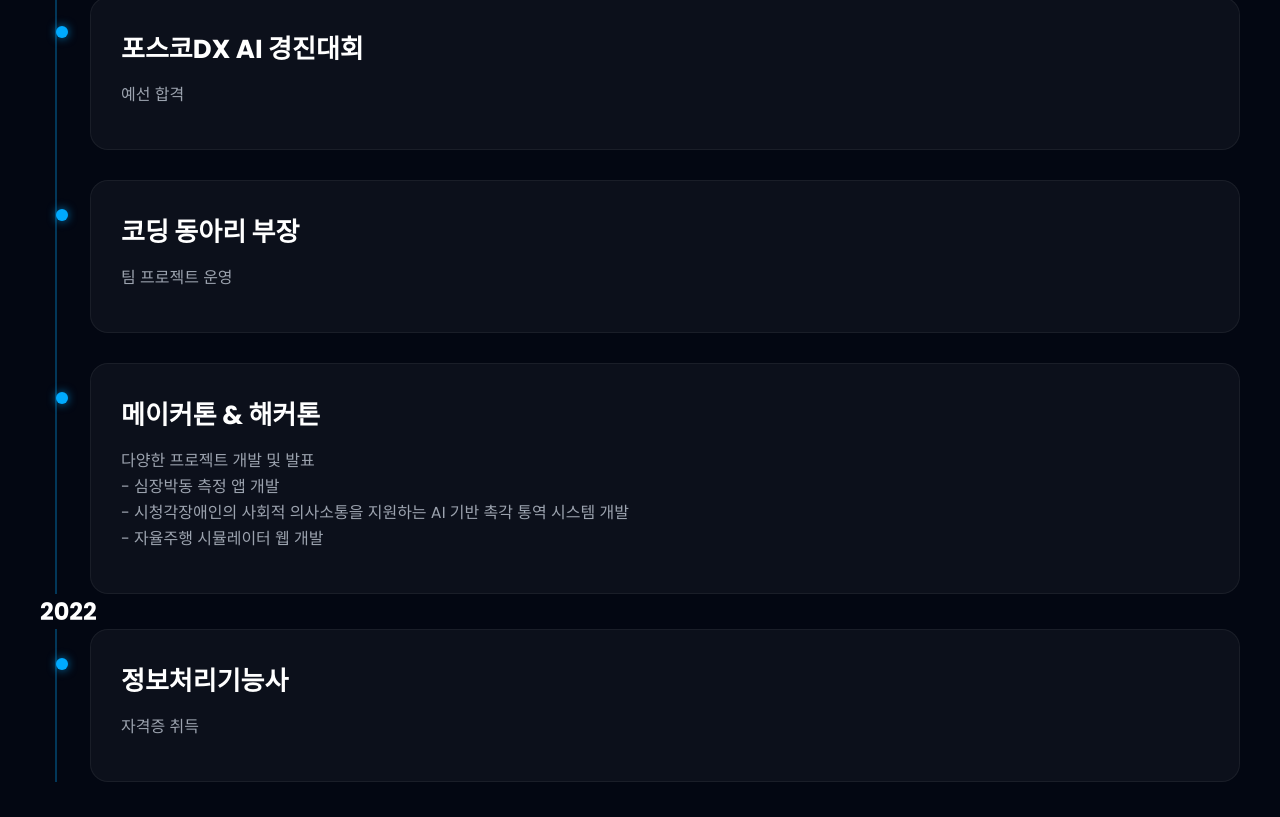
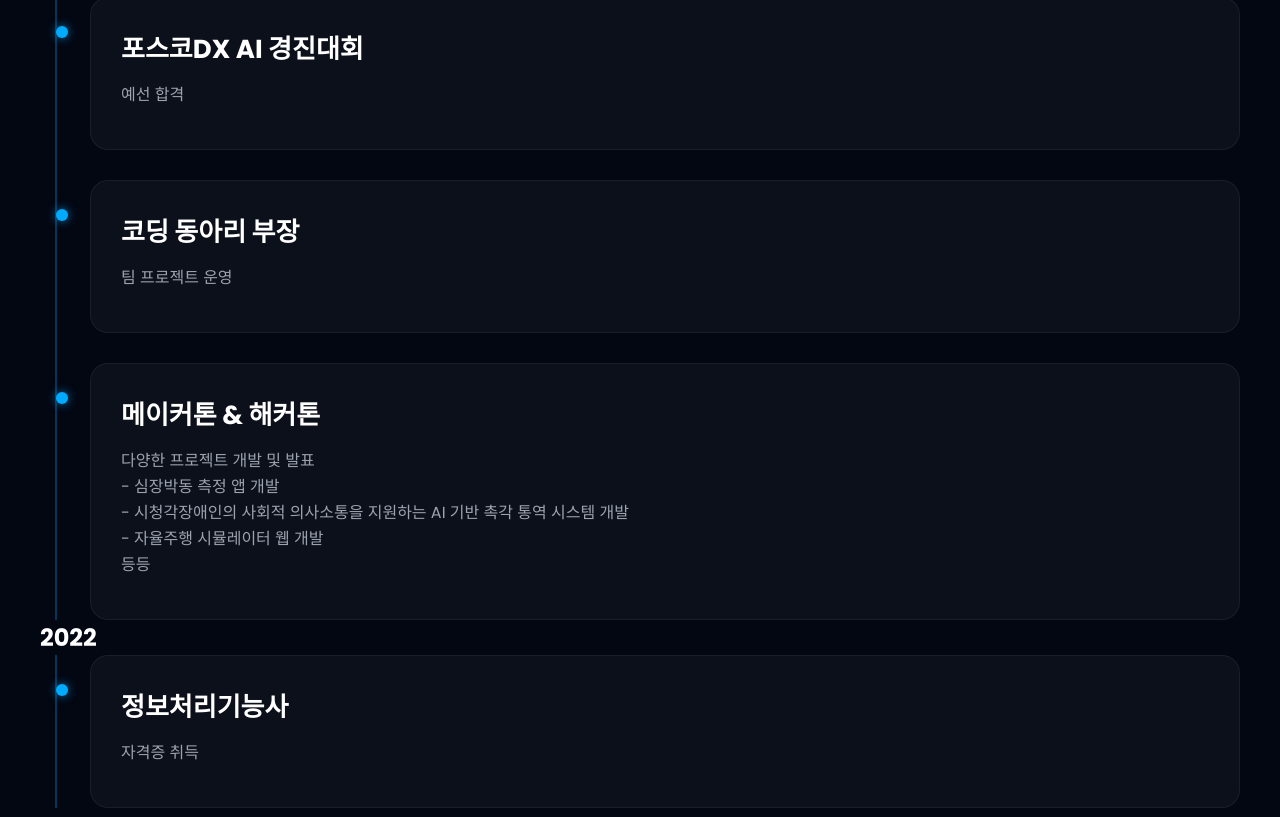
Before and after one commit to c1ov3r-x/2nd, a plain HTML site: page index.html in a window 1280 px wide. Shown: the part 3497-4314 px from the top of the page. Drawn offline with Linux system fonts and the light colour scheme.

Commit message:
Update index.html

```diff
--- a/index.html
+++ b/index.html
@@ -169,7 +169,8 @@
             다양한 프로젝트 개발 및 발표<br>
             - 심장박동 측정 앱 개발<br>
             - 시청각장애인의 사회적 의사소통을 지원하는 AI 기반 촉각 통역 시스템 개발<br>
-            - 자율주행 시뮬레이터 웹 개발
+            - 자율주행 시뮬레이터 웹 개발<br>
+            등등
           </p>
         </div>
 
```
